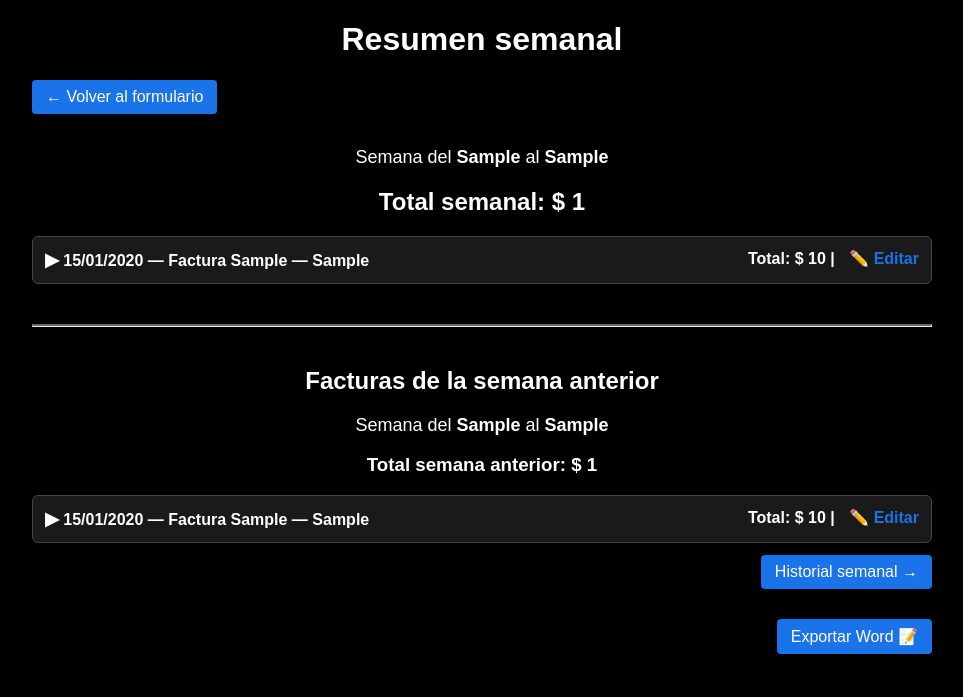
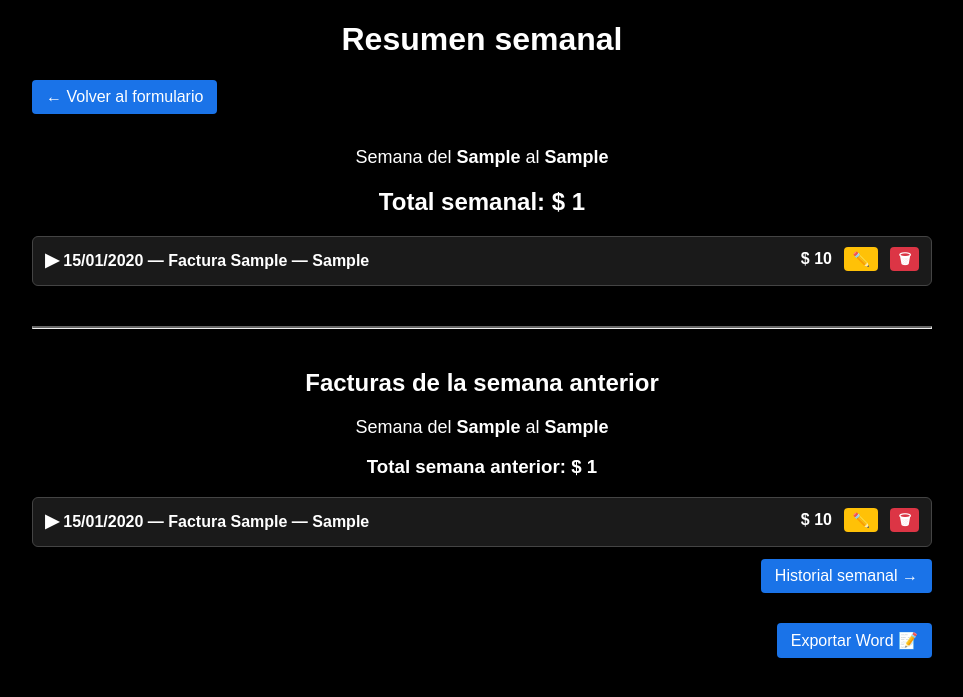
Before and after one commit to marcelo200324/facturas-django, a Django app: template core/templates/core/resumen_semanal.html in a window 1280 px wide. Shown: the top 697 px of the page, without its empty margins (158-1121 px from the left). Run offline with Django 5.2, Linux system fonts and the light colour scheme; tables that the repository leaves empty hold one stand-in row (values such as "Sample post"); the template is opened without the code that fills it: values that come from a table or form of the project are taken from there, most other values are stand-ins (such as "Sample title", 1, 10 or a date in 2020).

Commit message:
version 2

```diff
--- a/core/templates/core/resumen_semanal.html
+++ b/core/templates/core/resumen_semanal.html
@@ -8,8 +8,8 @@
             font-family: Arial;
             max-width: 900px;
             margin: 20px auto;
-            background: #000; /* FONDO NEGRO */
-            color: #fff;      /* TEXTO BLANCO */
+            background: #000;
+            color: #fff;
         }
 
         h1, h2, h3, p, strong, span {
@@ -32,7 +32,6 @@
             padding: 12px;
             border-radius: 6px;
             margin-bottom: 12px;
-            cursor: pointer;
             background: #1a1a1a;
             color: white;
         }
@@ -42,6 +41,24 @@
             justify-content: space-between;
             font-size: 16px;
             font-weight: bold;
+            color: #fff;
+        }
+
+        .acciones a {
+            margin-left: 8px;
+            text-decoration: none;
+            font-size: 14px;
+            padding: 4px 8px;
+            border-radius: 4px;
+        }
+
+        .btn-editar {
+            background: #ffc107;
+            color: #000;
+        }
+
+        .btn-eliminar {
+            background: #dc3545;
             color: #fff;
         }
 
@@ -63,6 +80,7 @@
             font-size: 18px;
             transition: transform 0.3s ease;
             color: #fff;
+            cursor: pointer;
         }
 
         .arrow.rotate {
@@ -73,25 +91,17 @@
             margin: 40px 0;
             border-top: 2px solid #666;
         }
-
-        .btn-editar {
-            color: #1a73e8;
-            text-decoration: none;
-            margin-left: 10px;
-        }
     </style>
 </head>
 <body>
 
 <h1>Resumen semanal</h1>
 
-<!-- Botón volver -->
 <div>
     <a href="{% url 'crear_factura' %}" class="btn-volver">← Volver al formulario</a>
 </div>
 
-<!-- Semana actual -->
-<p style="text-align:center; font-size: 18px;">
+<p style="font-size: 18px;">
     Semana del <strong>{{ inicio_semana }}</strong> al <strong>{{ fin_semana }}</strong>
 </p>
 
@@ -99,17 +109,21 @@
 
 {% if facturas_semana %}
     {% for factura in facturas_semana %}
-        <div class="factura-card" onclick="toggleDetalle('{{ factura.id }}')">
+        <div class="factura-card">
             <div class="factura-header">
-                <span>
+                <span onclick="toggleDetalle('{{ factura.id }}')" style="cursor:pointer;">
                     <span class="arrow" id="arrow-{{ factura.id }}">▶</span>
                     {{ factura.fecha|date:"d/m/Y" }} — Factura {{ factura.numero_factura }} — {{ factura.proveedor }}
                 </span>
 
-                <span>
-                    Total: $ {{ factura.total|floatformat:0 }}
-                    |
-                    <a href="{% url 'editar_factura' factura.id %}" class="btn-editar">✏️ Editar</a>
+                <span class="acciones">
+                    $ {{ factura.total|floatformat:0 }}
+
+                    <a href="{% url 'editar_factura' factura.id %}" class="btn-editar">✏️</a>
+
+                    <a href="{% url 'eliminar_factura' factura.id %}"
+                       class="btn-eliminar"
+                       onclick="return confirm('¿Seguro que deseas eliminar esta factura?');">🗑</a>
                 </span>
             </div>
 
@@ -130,15 +144,14 @@
         </div>
     {% endfor %}
 {% else %}
-    <p style="text-align:center;">No hay facturas esta semana.</p>
+    <p>No hay facturas esta semana.</p>
 {% endif %}
 
-<!-- SEPARADOR -->
 <hr class="divider">
 
 <h2>Facturas de la semana anterior</h2>
 
-<p style="text-align:center; font-size: 18px;">
+<p style="font-size: 18px;">
     Semana del <strong>{{ inicio_semana_anterior }}</strong> al <strong>{{ fin_semana_anterior }}</strong>
 </p>
 
@@ -146,20 +159,25 @@
 
 {% if facturas_semana_anterior %}
     {% for factura in facturas_semana_anterior %}
-        <div class="factura-card" onclick="toggleDetalle('prev-{{ factura.id }}')">
+        <div class="factura-card">
             <div class="factura-header">
-                <span>
+                <span onclick="toggleDetalle('prev-{{ factura.id }}')" style="cursor:pointer;">
                     <span class="arrow" id="arrow-prev-{{ factura.id }}">▶</span>
                     {{ factura.fecha|date:"d/m/Y" }} — Factura {{ factura.numero_factura }} — {{ factura.proveedor }}
                 </span>
-                <span>
-                    Total: $ {{ factura.total|floatformat:0 }}
-                    |
-                    <a href="{% url 'editar_factura' factura.id %}" class="btn-editar">✏️ Editar</a>
+
+                <span class="acciones">
+                    $ {{ factura.total|floatformat:0 }}
+
+                    <a href="{% url 'editar_factura' factura.id %}" class="btn-editar">✏️</a>
+
+                    <a href="{% url 'eliminar_factura' factura.id %}"
+                       class="btn-eliminar"
+                       onclick="return confirm('¿Seguro que deseas eliminar esta factura?');">🗑</a>
                 </span>
             </div>
 
-            <div class="factura-detalle" id="detalle-prev-{{ factura.id }}" style="display:none;">
+            <div class="factura-detalle" id="detalle-prev-{{ factura.id }}">
                 {% if factura.observaciones %}
                     <p><strong>Observaciones:</strong> {{ factura.observaciones }}</p>
                 {% endif %}
@@ -176,10 +194,9 @@
         </div>
     {% endfor %}
 {% else %}
-    <p style="text-align:center;">No hubo facturas la semana anterior.</p>
+    <p>No hubo facturas la semana anterior.</p>
 {% endif %}
 
-<!-- Botón historial -->
 <div style="text-align:right;">
     <a href="{% url 'historial' %}" class="btn-historial">Historial semanal →</a>
 </div>
--- a/core/urls.py
+++ b/core/urls.py
@@ -7,5 +7,5 @@ urlpatterns = [
     path('historial/', views.historial_semanas, name='historial'),
     path('exportar-word/', views.exportar_semana_word, name='exportar_word'),
     path('editar/<int:factura_id>/', views.editar_factura, name='editar_factura'),
-
+    path('eliminar/<int:factura_id>/', views.eliminar_factura, name='eliminar_factura'),
 ]
--- a/core/views.py
+++ b/core/views.py
@@ -204,3 +204,9 @@ def editar_factura(request, factura_id):
     return render(request, 'core/editar_factura.html', {
         'factura': factura
     })
+
+
+def eliminar_factura(request, factura_id):
+    factura = Factura.objects.get(id=factura_id)
+    factura.delete()
+    return redirect('resumen_semanal')
```
Also changed, not shown: db.sqlite3.
